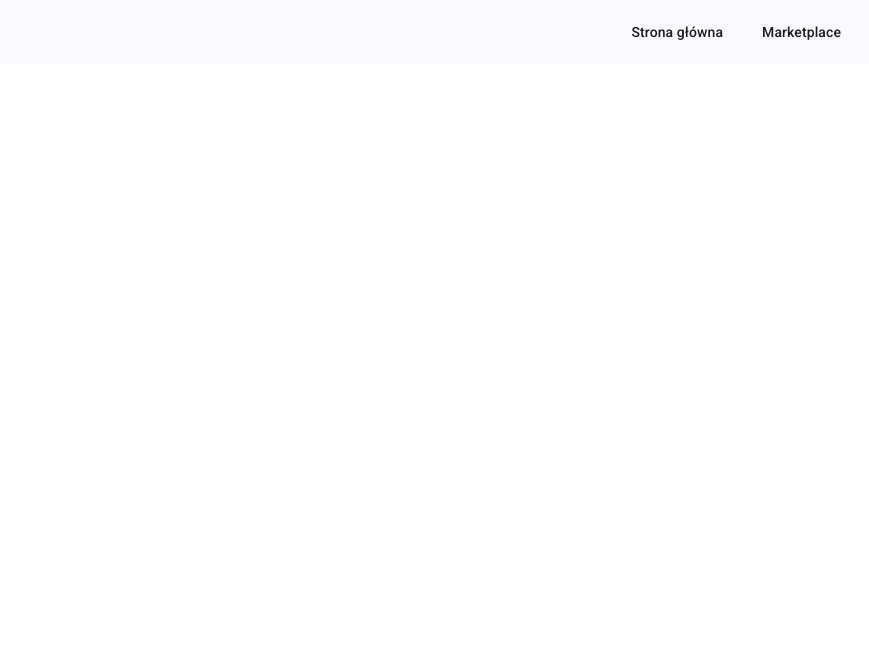
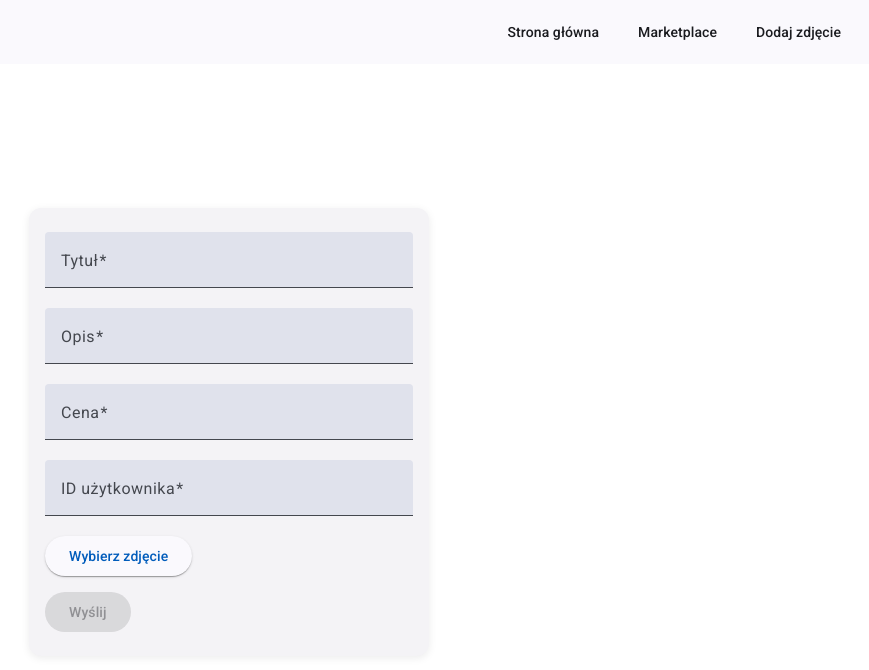
Before and after one commit to kamilb13/photo-market-app-frontend, an Angular app: page /photo in a window 1280 px wide. Before the commit this address led to /. Shown: the top 670 px of the page, without its empty margins (411-1280 px from the left). Built offline with nearby package versions, Linux system fonts and the light colour scheme.

Commit message:
enable image upload via frontend form

```diff
--- a/src/app/app.component.html
+++ b/src/app/app.component.html
@@ -1,3 +1 @@
-<!--<app-home></app-home>-->
-<!--<router-outlet></router-outlet>-->
 <app-dashboard></app-dashboard>
--- a/src/app/app.routes.ts
+++ b/src/app/app.routes.ts
@@ -1,9 +1,11 @@
 import { Routes } from '@angular/router';
 import {HomeComponent} from './pages/home/home.component';
 import {MarketPlaceComponent} from './pages/market-place/market-place.component';
+import {AddPhotoComponent} from './pages/add-photo/add-photo.component';
 
 export const routes: Routes = [
   { path: '', redirectTo: 'home', pathMatch: 'full' },
   { path: 'home', component: HomeComponent },
-  { path: 'marketplace', component: MarketPlaceComponent }
+  { path: 'marketplace', component: MarketPlaceComponent },
+  { path: 'photo', component: AddPhotoComponent }
 ];
--- a/src/app/layout/navbar/navbar.component.html
+++ b/src/app/layout/navbar/navbar.component.html
@@ -2,5 +2,6 @@
   <div class="nav-container">
     <a mat-button routerLink="/" routerLinkActive="active">Strona główna</a>
     <a mat-button routerLink="/marketplace" routerLinkActive="active">Marketplace</a>
+    <a mat-button routerLink="/photo" routerLinkActive="active">Dodaj zdjęcie</a>
   </div>
 </mat-toolbar>
--- /dev/null
+++ b/src/app/pages/add-photo/add-photo.component.html
@@ -0,0 +1,39 @@
+<div class="center-container">
+
+  <mat-card>
+    <form #photoForm="ngForm">
+      <mat-form-field appearance="fill" style="width: 100%;">
+        <mat-label>Tytuł</mat-label>
+        <input matInput name="title" [(ngModel)]="form.title" required>
+      </mat-form-field>
+      <mat-form-field appearance="fill" style="width: 100%;">
+        <mat-label>Opis</mat-label>
+        <input matInput name="description" [(ngModel)]="form.description" required>
+      </mat-form-field>
+      <mat-form-field appearance="fill" style="width: 100%;">
+        <mat-label>Cena</mat-label>
+        <input matInput type="number" name="amount" [(ngModel)]="form.amount" required>
+      </mat-form-field>
+      <mat-form-field appearance="fill" style="width: 100%;">
+        <!--TODO to ma byc id usera z context ale na razie tak-->
+        <mat-label>ID użytkownika</mat-label>
+        <input matInput type="number" name="userId" [(ngModel)]="form.userId" required>
+      </mat-form-field>
+      <div style="margin-bottom: 16px;">
+        <button mat-raised-button color="primary" (click)="fileInput.click()" type="button">
+          Wybierz zdjęcie
+        </button>
+        <input #fileInput type="file" accept="image/*" (change)="onFileSelected($event)" hidden>
+      </div>
+      <div style="display: flex; justify-content: center">
+        <img *ngIf="previewUrl" [src]="previewUrl" alt="Podgląd"
+             style="max-width: 300px; margin-bottom: 16px; display: block;">
+      </div>
+      <button mat-raised-button color="accent"
+              (click)="upload()"
+              [disabled]="!selectedFile || !photoForm.form.valid">
+        Wyślij
+      </button>
+    </form>
+  </mat-card>
+</div>
--- /dev/null
+++ b/src/app/pages/add-photo/add-photo.component.scss
@@ -0,0 +1,13 @@
+.center-container {
+  display: flex;
+  justify-content: center;
+  align-items: center;
+  min-height: calc(100vh - 64px);
+}
+
+mat-card {
+  width: 100%;
+  max-width: 400px;
+  padding: 24px 16px;
+  box-shadow: 0 2px 8px rgba(0,0,0,0.08);
+}
--- /dev/null
+++ b/src/app/pages/add-photo/add-photo.component.ts
@@ -0,0 +1,57 @@
+import { Component } from '@angular/core';
+import {MatCard} from '@angular/material/card';
+import {HttpClient} from '@angular/common/http';
+import {MatButton} from '@angular/material/button';
+import {NgIf} from '@angular/common';
+import {FormsModule} from '@angular/forms';
+import {MatFormField, MatInput, MatLabel} from '@angular/material/input';
+
+@Component({
+  selector: 'app-add-photo',
+  imports: [
+    MatCard,
+    MatButton,
+    NgIf,
+    FormsModule,
+    MatFormField,
+    MatLabel,
+    MatInput
+  ],
+  templateUrl: './add-photo.component.html',
+  styleUrl: './add-photo.component.scss'
+})
+export class AddPhotoComponent {
+  form = {
+    title: '',
+    description: '',
+    amount: null,
+    userId: null
+  };
+  selectedFile: File | null = null;
+  previewUrl: string | null = null;
+
+  constructor(private http: HttpClient) {}
+
+  onFileSelected(event: Event) {
+    const input = event.target as HTMLInputElement;
+    if (input.files && input.files[0]) {
+      this.selectedFile = input.files[0];
+      this.previewUrl = URL.createObjectURL(this.selectedFile);
+    }
+  }
+
+  upload() {
+    if (!this.selectedFile) return;
+    const formData = new FormData();
+    formData.append('title', this.form.title);
+    formData.append('description', this.form.description);
+    formData.append('amount', String(this.form.amount));
+    formData.append('userId', String(this.form.userId));
+    formData.append('file', this.selectedFile, this.selectedFile.name);
+    for (let pair of formData.entries()) {
+      console.log(pair[0]+ ':', pair[1]);
+    }
+    this.http.post('http://localhost:8080/add-photo', formData).subscribe();
+  }
+
+}
--- a/src/styles.scss
+++ b/src/styles.scss
@@ -2,3 +2,7 @@
 
 html, body { height: 100%; }
 body { margin: 0; font-family: Roboto, "Helvetica Neue", sans-serif; }
+body {
+  margin: 0;
+  padding: 0;
+}
```
Also changed, not shown: src/app/pages/login/login.component.html (added, +8 -0 lines), src/app/pages/login/login.component.ts (added, +18 -0 lines), src/app/pages/login/login.component.scss (added).
